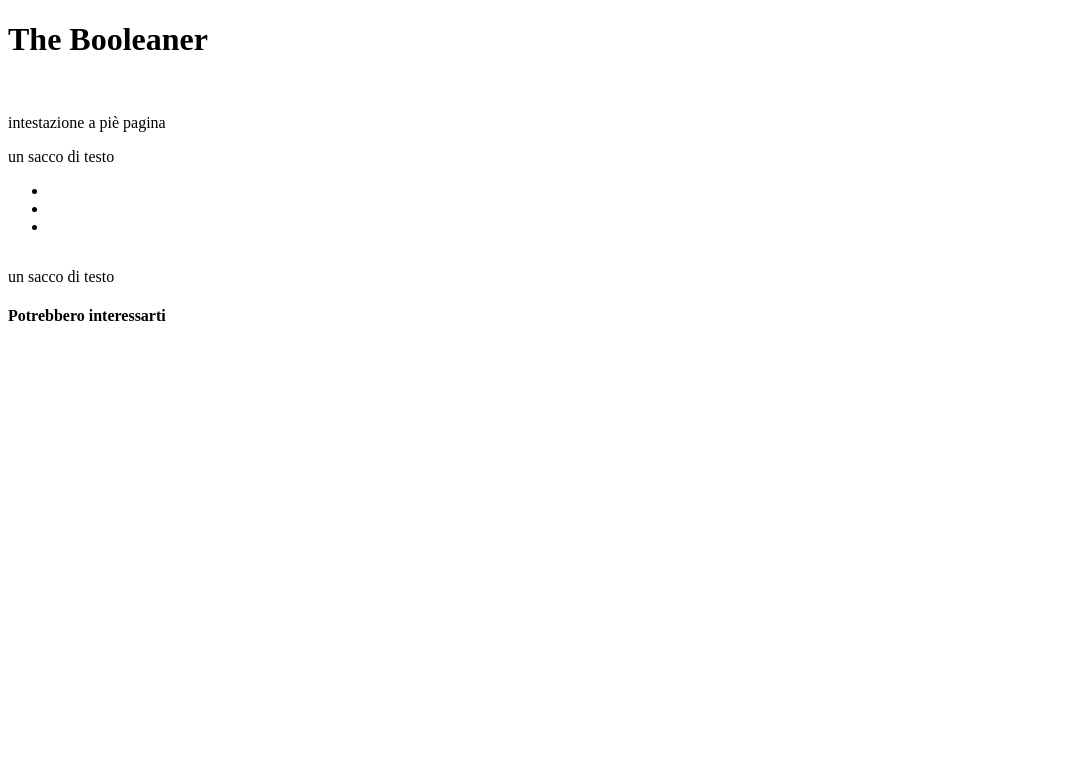
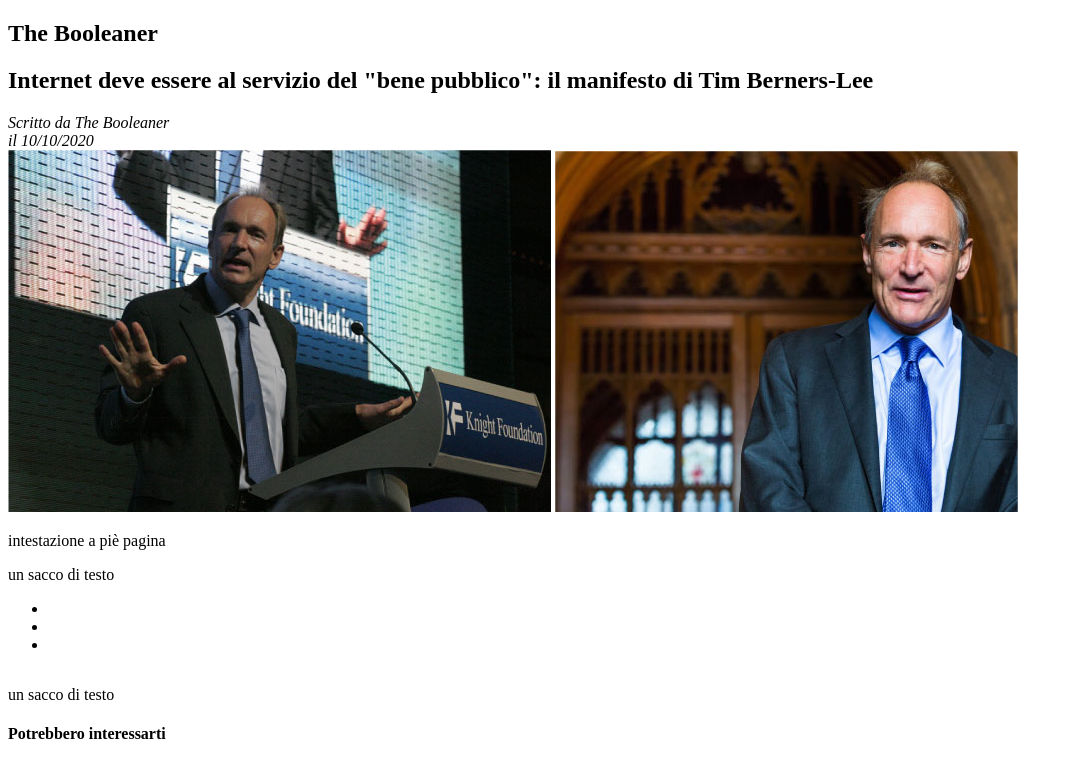
Before and after one commit to AndreaCoggio94/html-css-booleaner, a plain HTML site: page index.html in a window 1280 px wide. Shown: the whole page, without its empty margins (0-1073 px from the left). Drawn offline with Linux system fonts and the light colour scheme.

Commit message:
added fix to main title

```diff
--- a/index.html
+++ b/index.html
@@ -13,15 +13,18 @@
 </head>
 <body>
     <header>
-        <h1> The Booleaner</h1>
+        <h2> The Booleaner</h2>
     </header>
     <main>
         <!-- Titolo con immagini e intestazioni -->
         <section>
-            <title></title>
-            <address></address>
-            <img src="" alt="">
-            <img src="" alt="">
+            <h1> Internet deve essere al servizio del "bene pubblico": il manifesto di Tim Berners-Lee</h1>
+            <address>
+                Scritto da The Booleaner <br>
+                il 10/10/2020
+            </address>
+            <img src="./img/tim-1.jpg" alt="tim 1">
+            <img src="./img/tim-2.jpg" alt="tim 2">
             <p>intestazione a piè pagina</p>
         </section>
         <!-- parte principale di testo -->
```
